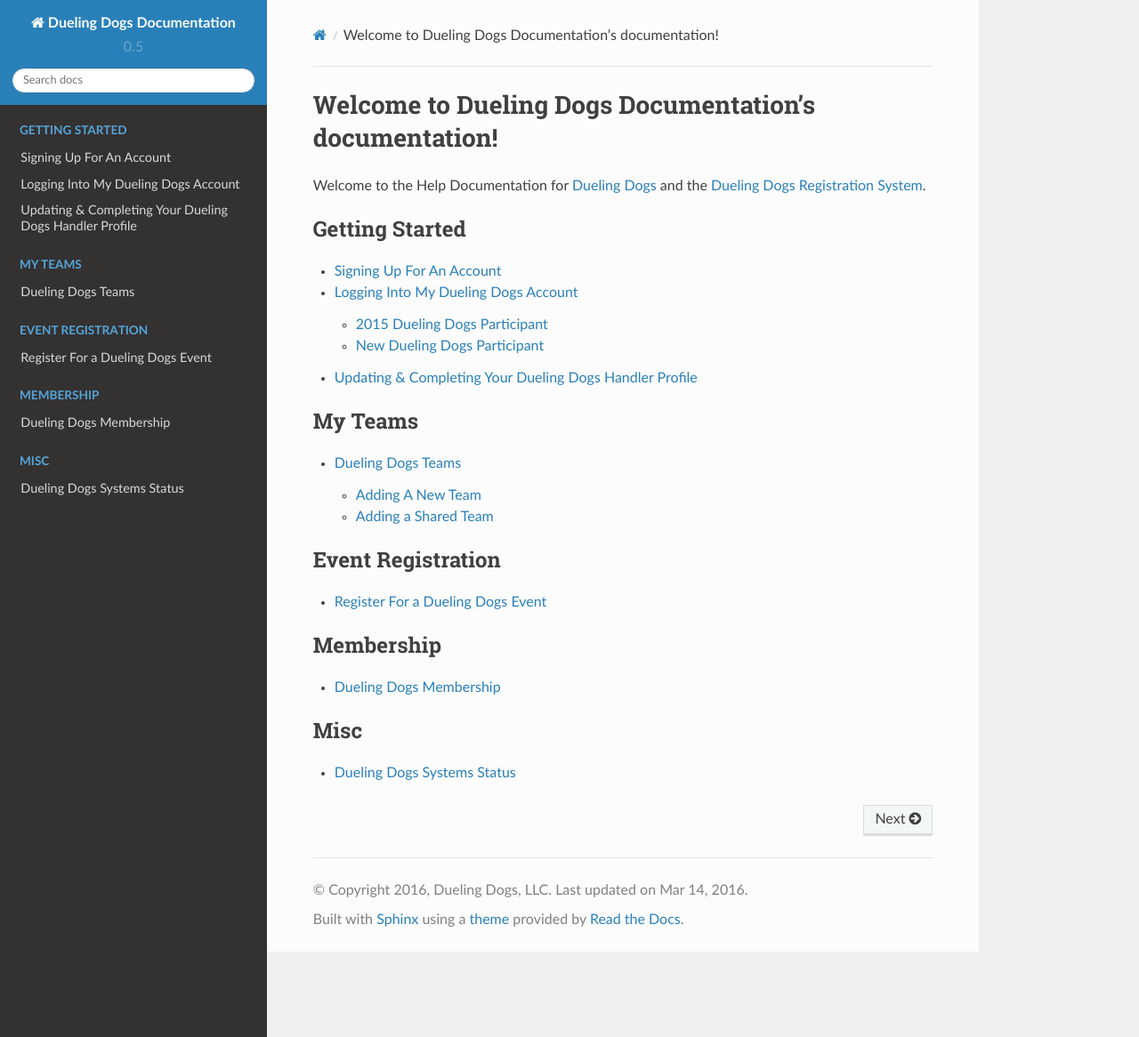
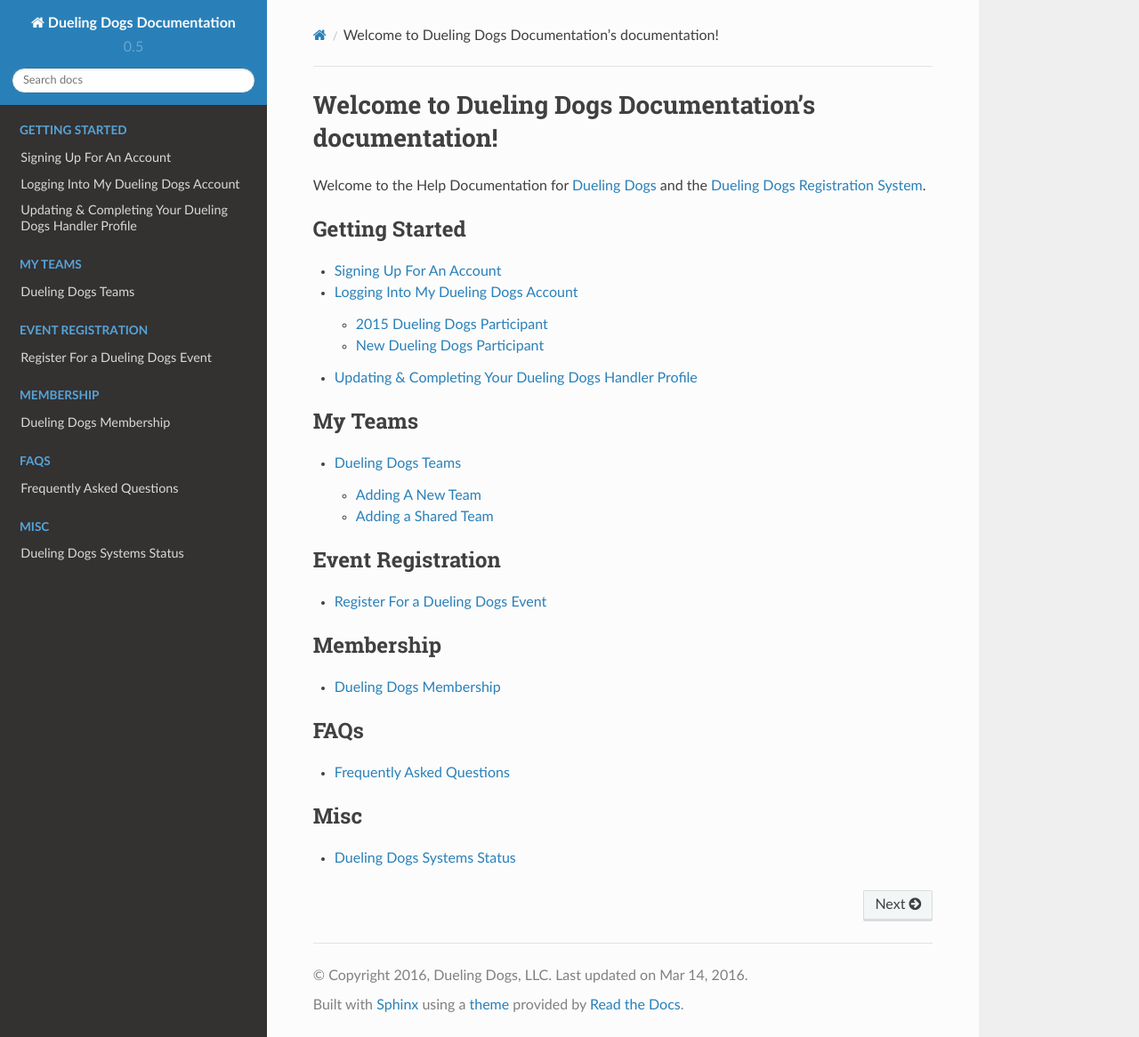
Before and after one commit to brianjking/dueling-docs, a Sphinx documentation site: the page built from source/index.rst, in a window 1280 px wide and 1166 px high. Shown: the whole window at 89% size. Built offline with Sphinx 7.4.7 and the Read the Docs theme 2.0.0, drawn with Linux system fonts in a browser that asks for light colours; formulas are drawn with MathJax 3.

Commit message:
updating TOCs

```diff
--- /dev/null
+++ b/source/faq.rst
@@ -0,0 +1,2 @@
+Frequently Asked Questions
+=============================
--- a/source/index.rst
+++ b/source/index.rst
@@ -33,6 +33,12 @@
    dueling-dogs-membership
 
 .. toctree::
+   :maxdepth: 1
+   :caption: FAQs
+
+   faq
+
+.. toctree::
    :maxdepth: 2
    :caption: Misc
 
```
Also changed, not shown: 1 other file.
